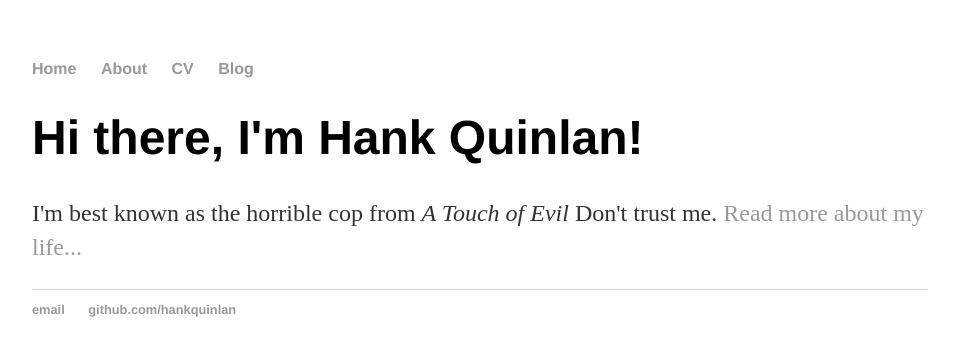
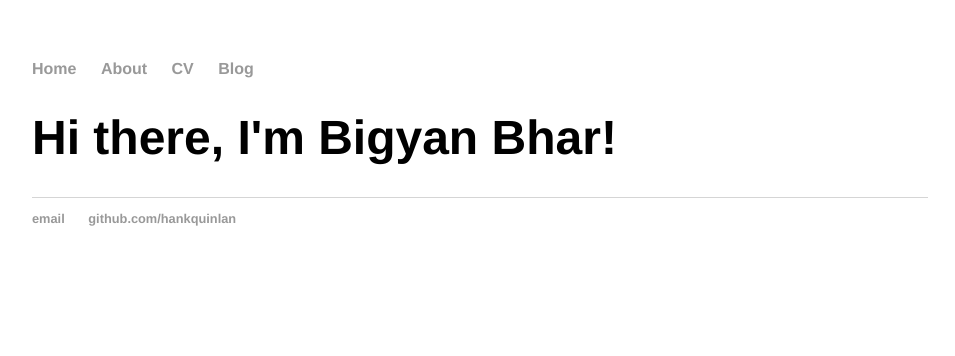
Before and after one commit to bigyanbhar/bigyanbhar.github.io, a Jekyll site: the page built from index.html, in a window 1280 px wide. Shown: the top 356 px of the page, without its empty margins (160-1115 px from the left). Built offline with Jekyll 4.4.1, drawn with Linux system fonts in a browser that asks for light colours.

Commit message:
Update index.html

```diff
--- a/index.html
+++ b/index.html
@@ -1,29 +1,7 @@
-<!DOCTYPE html>
-<html>
-	<head>
-		<title>Hank Quinlan, Horrible Cop</title>
-		<link rel="stylesheet" type="text/css" href="/css/main.css">
-	</head>
-	<body>
-		<nav>
-    		<ul>
-        		<li><a href="/">Home</a></li>
-	        	<li><a href="/about">About</a></li>
-        		<li><a href="/cv">CV</a></li>
-        		<li><a href="/blog">Blog</a></li>
-    		</ul>
-		</nav>
-		<div class="container">
-    		<div class="blurb">
-        		<h1>Hi there, I'm Hank Quinlan!</h1>
-				<p>I'm best known as the horrible cop from <em>A Touch of Evil</em> Don't trust me. <a href="/about">Read more about my life...</a></p>
-    		</div><!-- /.blurb -->
-		</div><!-- /.container -->
-		<footer>
-    		<ul>
-        		<li><a href="mailto:hankquinlanhub@gmail.com">email</a></li>
-        		<li><a href="https://github.com/hankquinlan">github.com/hankquinlan</a></li>
-			</ul>
-		</footer>
-	</body>
-</html>
+---
+layout: default
+title: Bigyan Bhar
+---
+<div class="blurb">
+	<h1>Hi there, I'm Bigyan Bhar!</h1>
+</div><!-- /.blurb -->
```
